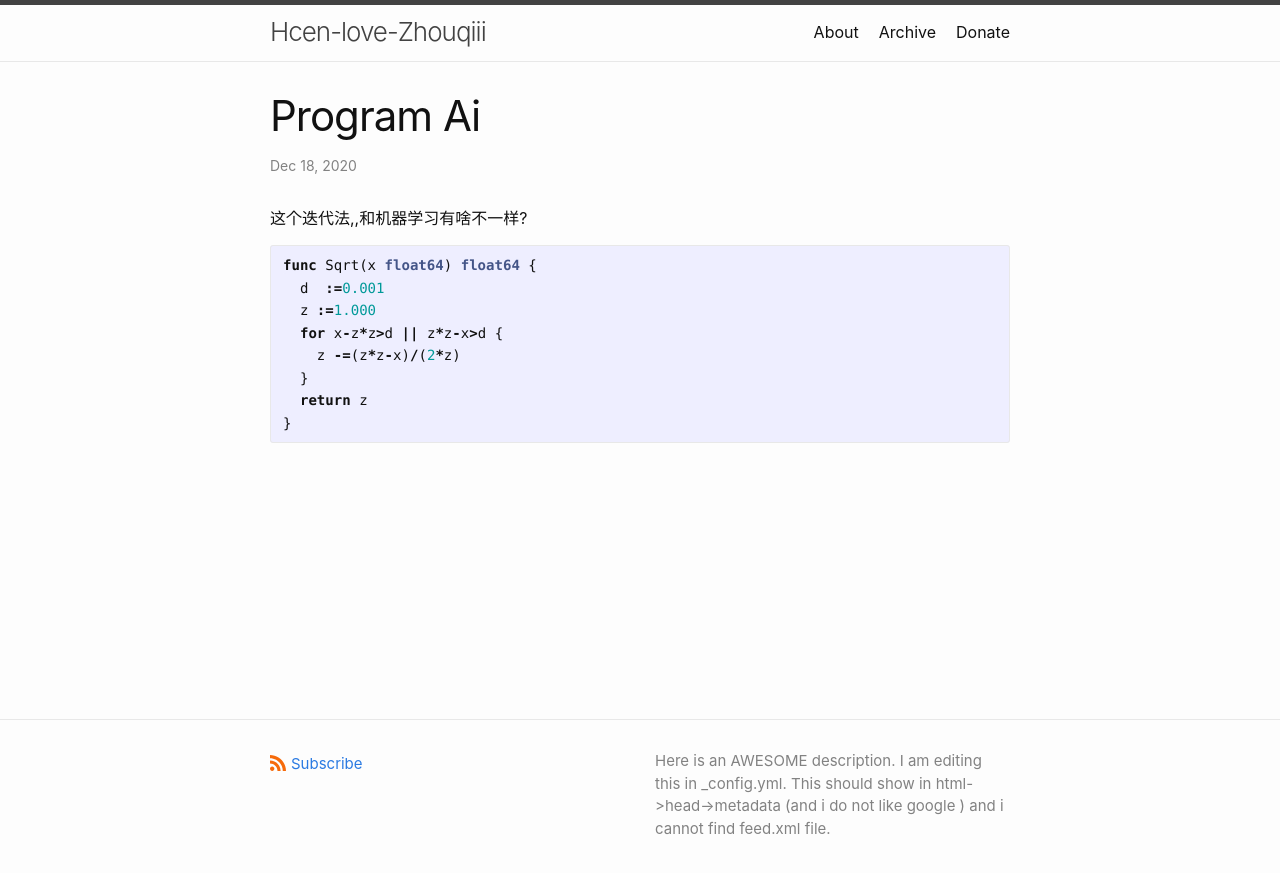
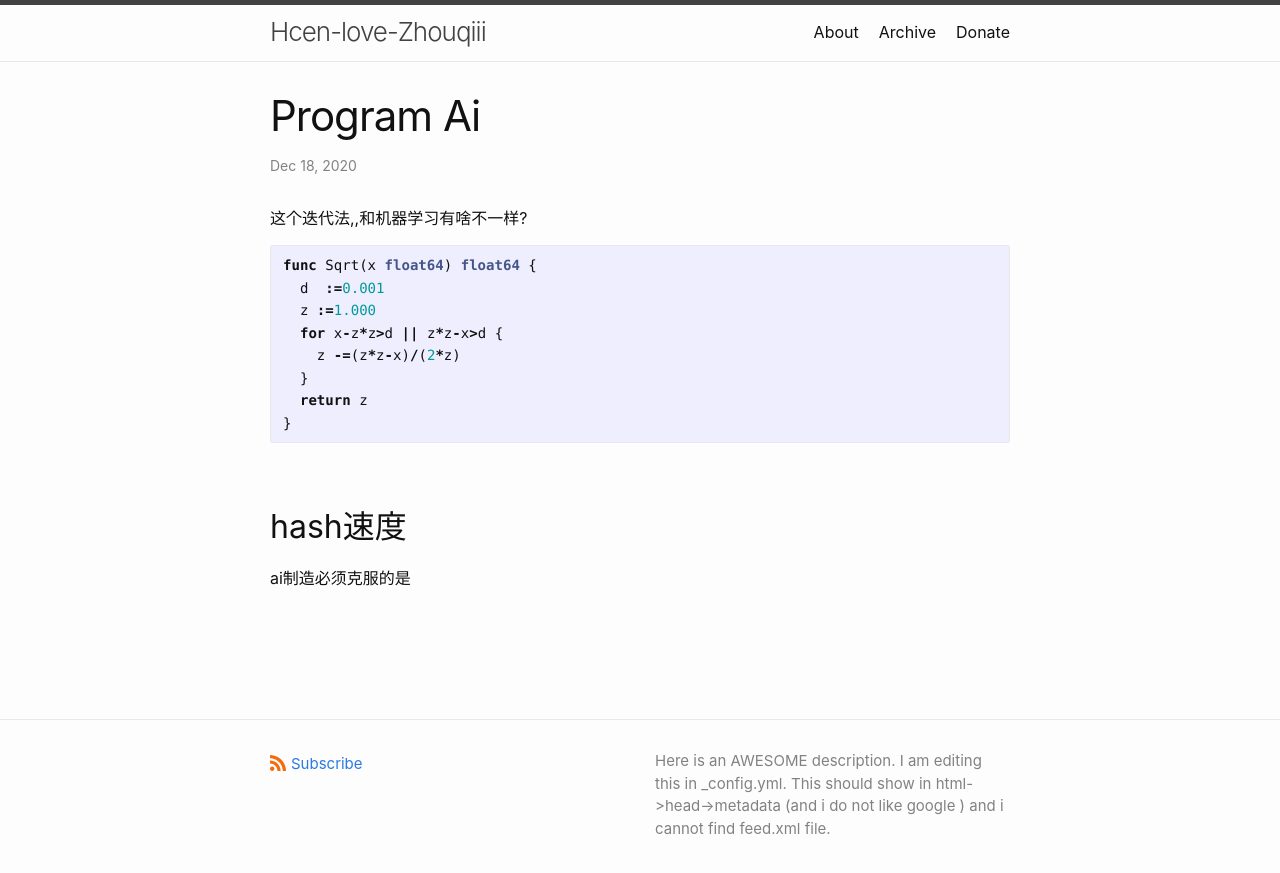
Before and after one commit to hcen1997/hcen1997.github.io, a Jekyll site: the page built from _posts/2020-12-18-program-ai.md, in a window 1280 px wide. Shown: the top 873 px of the page. Built offline with Jekyll 4.4.1, drawn with Linux system fonts in a browser that asks for light colours; comment, search, counter and statistics services are not loaded.

Commit message:
重整结构， 提升blog功能和价值

````diff
--- a/_posts/2020-12-18-program-ai.md
+++ b/_posts/2020-12-18-program-ai.md
@@ -13,3 +13,6 @@ func Sqrt(x float64) float64 {
   return z
 }
 ```
+
+## hash速度
+ai制造必须克服的是
````
Also changed, not shown: _posts/2070-01-01-一句话post.md (+2 -0 lines), _posts/life/2020-12-03-绝大多数人和刺头.md (renamed from _posts/2020-12-03-绝大多数人和刺头.md), _posts/porfile.md (renamed from _posts/porfail.md), _posts/tech/dev/2019-11-04-auto-start-screen-on-respi.md (renamed from _posts/2019-11-04-auto-start-screen-on-respi.md), _posts/tech/dev/2019-11-12-wireshark-prove-http-not-safe.md (renamed from _posts/2019-11-12-wireshark-prove-http-not-safe.md).
